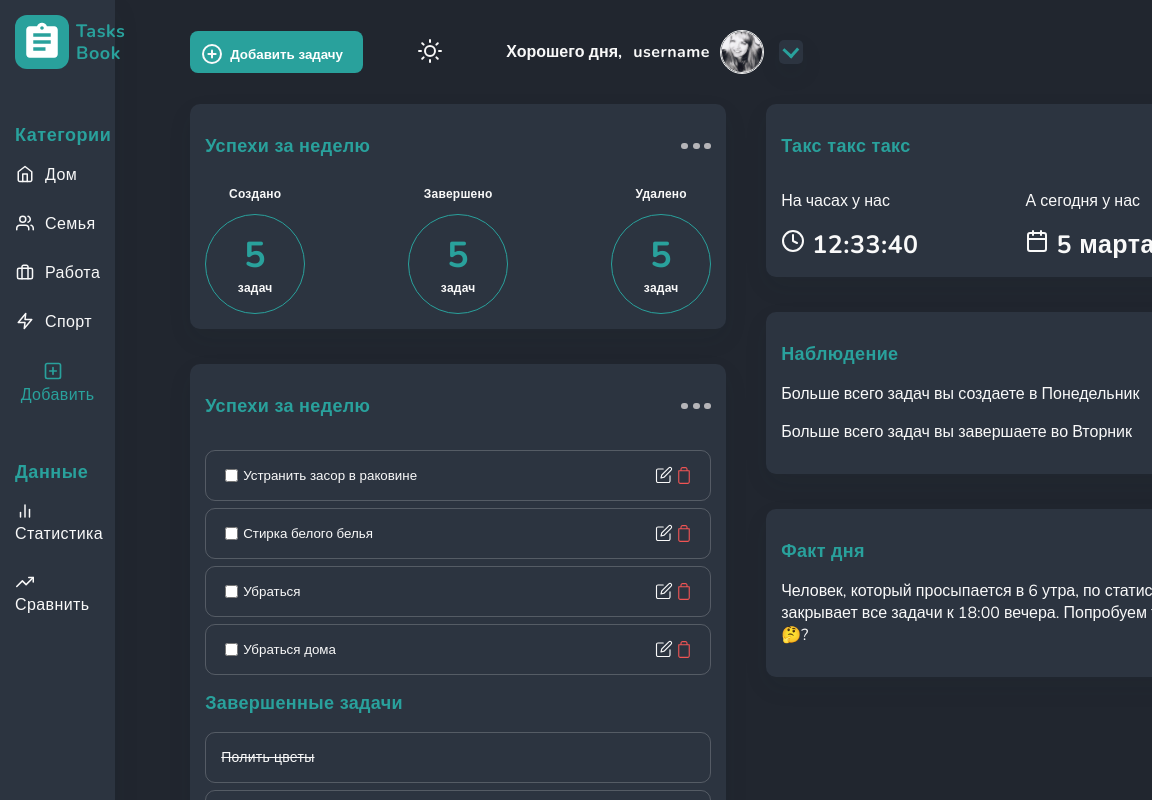
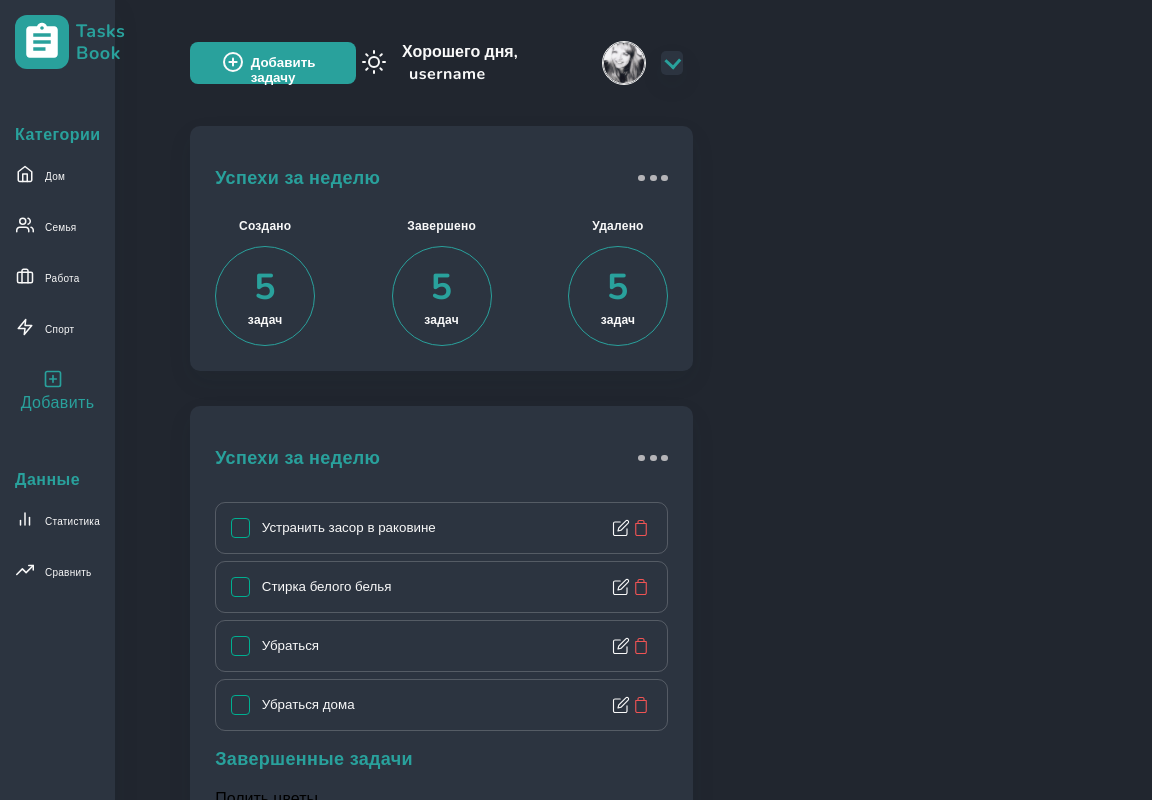
Before and after one commit to Agenda-APP/Frontend, a React (Create React App) app: page / in a window 768 px wide. Shown: the top 800 px of the page, 1152 px wide, since content can reach past the window. Built offline with nearby package versions, Linux system fonts and the light colour scheme; a web font is replaced by a local one.

Commit message:
create CheckBox component and set it in ListTask

```diff
--- /dev/null
+++ b/src/components/Checkbox/CheckBox.tsx
@@ -0,0 +1,15 @@
+import React, { FC } from "react";
+import { ReactComponent as Check } from "../../assets/checkbox.svg";
+
+interface ICheckBox {
+  isCompleted?: boolean;
+  handleCheck: () => void;
+}
+
+export const CheckBox: FC<ICheckBox> = ({ isCompleted, handleCheck }) => {
+  return (
+    <div className="checkbox" onClick={handleCheck}>
+      {isCompleted && <Check />}
+    </div>
+  );
+};
--- a/src/components/ListTasks/ListTasks.css
+++ b/src/components/ListTasks/ListTasks.css
@@ -33,3 +33,13 @@
     padding: 5px;
     color: var(--font--color);
 }
+.checkbox{
+    border: 1px solid #00AF91;
+    border-radius: 4px;
+    width: 20px;
+    height: 20px;
+    display: flex;
+    align-items: center;
+    justify-content: center;
+    margin-right: 10px;
+}
--- a/src/components/ListTasks/ListTasks.tsx
+++ b/src/components/ListTasks/ListTasks.tsx
@@ -3,8 +3,9 @@ import "./ListTasks.css";
 import { ReactComponent as Edit } from "../../assets/edit.svg";
 import trash from "../../assets/delete.svg";
 import Flex from "../Flex/Flex";
+import { CheckBox } from "../Checkbox/CheckBox";
 
-type List = { id: number; value: string };
+type List = { id: number; value: string; isCompleted: boolean };
 
 interface ListItemProps {
   mockList: List[];
@@ -17,14 +18,21 @@ const ListTask: FC<ListItemProps> = ({ mockList }) => {
     const tempo = cloneList.filter(({ id }) => currentId !== id);
     setList(tempo);
   };
-  const render = list.map(({ id, value }) => (
+  const handleCheck = (currentId: number) => {
+    const copy = [...list];
+    copy.map((item) => {
+      if (item.id === currentId) {
+        item.isCompleted = !item.isCompleted;
+      }
+    });
+    setList(copy);
+  };
+  const render = list.map(({ id, value, isCompleted }) => (
     <li className="task_item" key={id}>
       <Flex>
-        <input
-          type="checkbox"
-          id="subscribeNews"
-          name="subscribe"
-          value="newsletter"
+        <CheckBox
+          isCompleted={isCompleted}
+          handleCheck={() => handleCheck(id)}
         />
         <input
           className="task_value"
@@ -34,7 +42,7 @@ const ListTask: FC<ListItemProps> = ({ mockList }) => {
           disabled
         />
       </Flex>
-      <Flex justify="space-between">
+      <Flex justify="space-between" align="center">
         <Edit />
         <img onClick={() => handleDelete(id)} src={trash} alt="trash" />
       </Flex>
--- a/src/components/Main/Main.css
+++ b/src/components/Main/Main.css
@@ -1,3 +1,4 @@
+@media (min-width: 1000px) {
     main{
         display: grid;
         grid-template-columns: minmax(566px, auto) minmax(473px, auto);
@@ -23,3 +24,22 @@ main{
         letter-spacing: 0.02em;
         color: var(--font--color);
     }
+    .time_svg{
+        transform: translate(-3px, 3px);
+    }
+}
+@media (min-width: 600px){
+    main{
+        display: grid;
+        grid-template-rows: minmax(500px, auto) minmax(500px, auto);
+        gap: 25px;
+        background: var(--bg--color);
+    }
+    .title_time{
+        font-weight: 600;
+        font-size: 25px;
+        line-height: 34px;
+        letter-spacing: 0.02em;
+        color: var(--font--color);
+    }
+}
--- a/src/components/Main/Main.tsx
+++ b/src/components/Main/Main.tsx
@@ -8,10 +8,10 @@ import { ReactComponent as Calendar } from "../../assets/calendar.svg";
 import { ReactComponent as Clock } from "../../assets/clock.svg";
 
 const mockList = [
-  { id: 1, value: "Устранить засор в раковине" },
-  { id: 2, value: "Стирка белого белья" },
-  { id: 3, value: "Убраться" },
-  { id: 4, value: "Убраться дома" },
+  { id: 1, value: "Устранить засор в раковине", isCompleted: false },
+  { id: 2, value: "Стирка белого белья", isCompleted: false },
+  { id: 3, value: "Убраться", isCompleted: false },
+  { id: 4, value: "Убраться дома", isCompleted: false },
 ];
 
 const Main: FC = () => {
@@ -58,12 +58,12 @@ const Main: FC = () => {
           <Flex direction="row" justify="space-between">
             <div>
               <p>На часах у нас</p>
-              <Clock />
+              <Clock className="time_svg" />
               <span className="title_time">12:33:40</span>
             </div>
             <div>
               <p>А сегодня у нас</p>
-              <Calendar />
+              <Calendar className="time_svg" />
               <span className="title_time">5 марта 2023</span>
             </div>
           </Flex>
--- a/src/components/Menu/Menu.css
+++ b/src/components/Menu/Menu.css
@@ -1,4 +1,4 @@
-
+@media (min-width: 801px) {
     .menu_list li{
         padding-bottom: 25px;
         font-weight: 400;
@@ -55,3 +55,69 @@
         color: #29A19C;
         cursor: pointer;
     }
+
+}
+@media (min-width: 600px) and (max-width: 800px){
+    .menu_list li{
+        padding-bottom: 25px;
+        font-weight: 400;
+        font-size: 10px;
+        line-height: 22px;
+        letter-spacing: 0.025em;
+        color: var(--font--color);
+        cursor: pointer;
+    }
+    .svg,
+    #logIn img,
+    .btn_add img
+    {
+        transform: translateY(3px);
+        padding-right: 10px;
+        width: 30px;
+    }
+    .svg[svg] path{
+        stroke: var(--font--color);
+    }
+    .menu{
+        width: 15%;
+        min-height: 100vh;
+        display: flex;
+        flex-direction: column;
+        box-shadow: 0px 10px 25px rgba(29, 52, 54, 0.08);
+        overflow: inherit;
+        background: var(--bg--section);
+        padding: 15px;
+    }
+    .title_item{
+        font-style: normal;
+        font-weight: 600;
+        font-size: 16px;
+        line-height: 22px;
+        letter-spacing: 0.03em;
+        color: #29A19C;
+        margin-top: 55px;
+    }
+    .nav{
+        flex-grow: 1;
+    }
+    #logIn ul{
+        padding-bottom: 0;
+    }
+    .btn_add{
+        border: none;
+        background: transparent;
+        padding: 0;
+        font-weight: 400;
+        font-size: 16px;
+        line-height: 22px;
+        letter-spacing: 0.025em;
+        color: #29A19C;
+        cursor: pointer;
+    }
+}
+@media (max-width: 599px){
+    .menu{
+        display: none;
+    }
+
+}
--- a/src/components/Section/Section.tsx
+++ b/src/components/Section/Section.tsx
@@ -11,7 +11,7 @@ const SectionStyle = styled.section<Props>`
   background-color: var(--bg--section);
   box-shadow: 0px 10px 25px rgba(29, 52, 54, 0.08);
   border-radius: 10px;
-  padding: 15px;
+  padding: 25px;
   box-sizing: content-box;
   margin-bottom: 35px;
   h2 {
```
Also changed, not shown: src/assets/checkbox.svg (added). Lines whose indentation alone changed are shown as unchanged.
